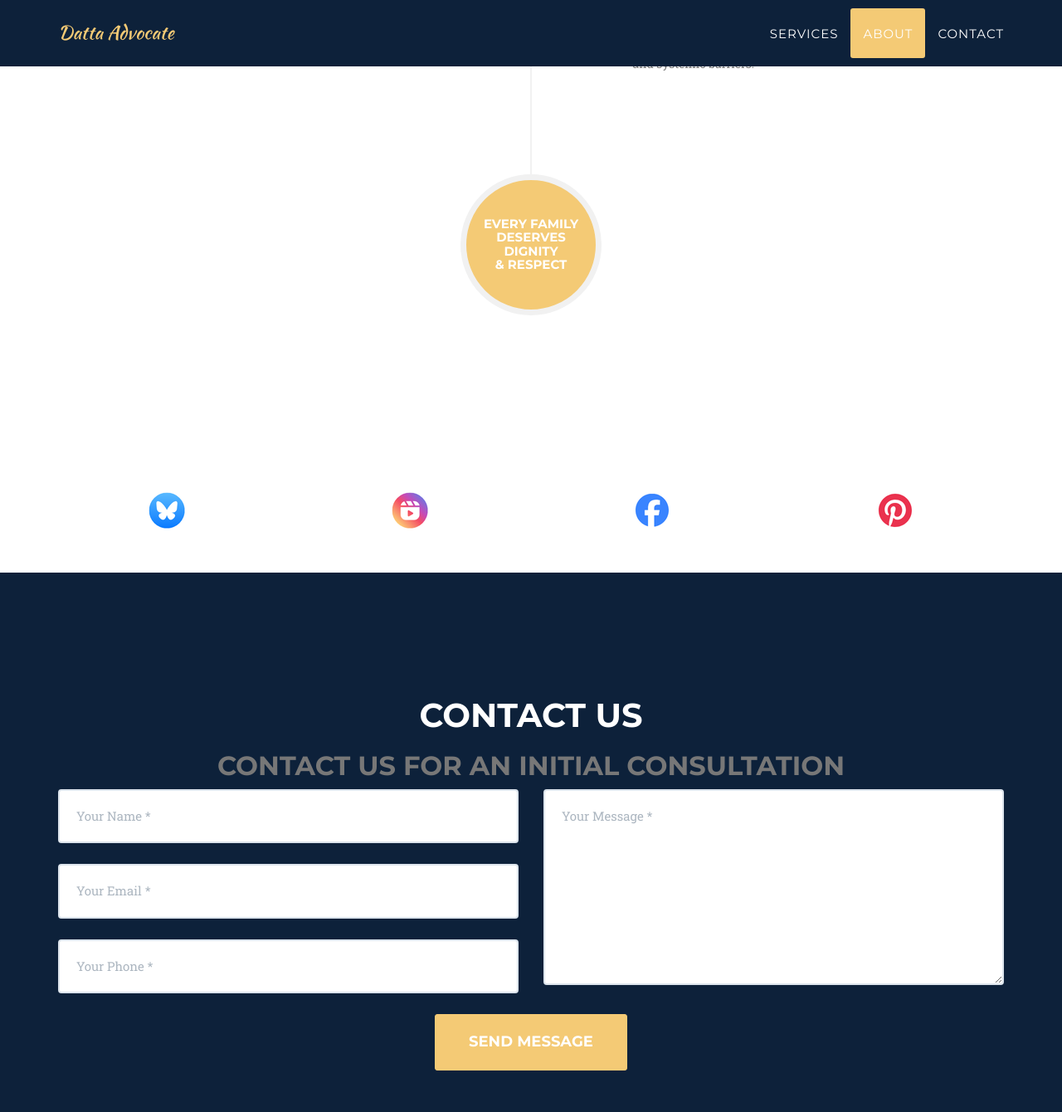
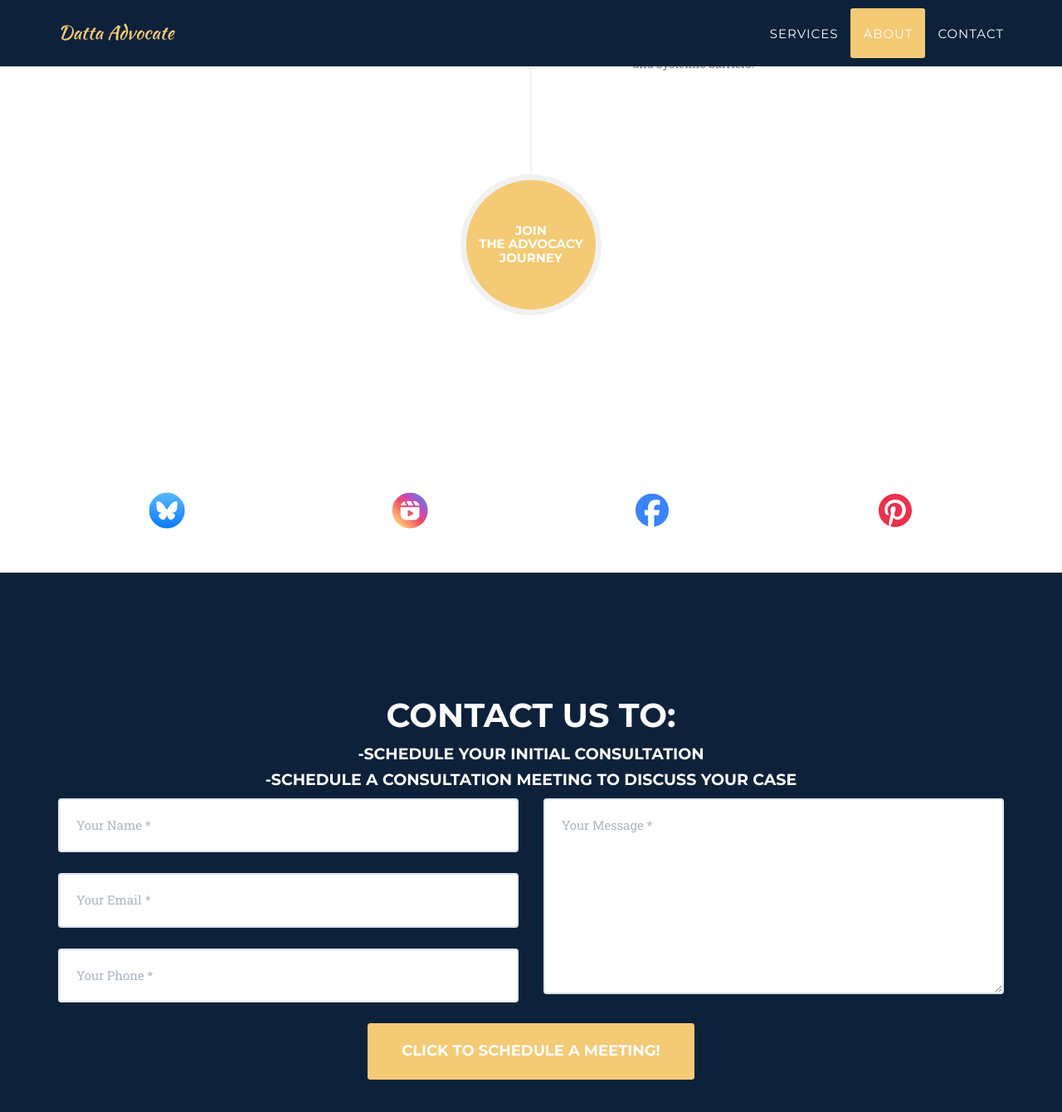
Before and after one commit to neeradatta/dattaadvocate.com, a Jekyll site: the page built from index.html, in a window 1280 px wide and 1400 px high, scrolled down 3538 px. Shown: the top 1340 px of the window at 83% size. Built offline with Jekyll 4.4.1, drawn with Linux system fonts in a browser that asks for light colours; some web fonts are replaced.

Commit message:
changed wording on button in portfolio and the contact us section

```diff
--- a/_includes/contact.html
+++ b/_includes/contact.html
@@ -2,8 +2,9 @@
         <div class="container">
             <div class="row">
                 <div class="col-lg-16 text-center">
-                    <h2 class="section-heading">Contact Us</h2>
-                    <h2 class="section-subheading text-muted">Contact us for an initial consultation</h3>
+                    <h2 class="section-heading">Contact Us To:</h2>
+                    <h4 class="section-heading">-Schedule Your Initial Consultation</h4>
+                    <h4 class="section-heading">-Schedule A Consultation Meeting To Discuss Your Case</h4>
                 </div>
             </div>
             <div class="row">
@@ -33,7 +34,7 @@
                             <div class="clearfix"></div>
                             <div class="col-lg-12 text-center">
                                 <div id="success"></div>
-                                <button type="submit" class="btn btn-xl">Send Message</button>
+                                <button type="submit" class="btn btn-xl">Click to schedule a meeting!</button>
                             </div>
                         </div>
                     </form>
```
Also changed, not shown: _includes/about.html (+3 -4 lines).
